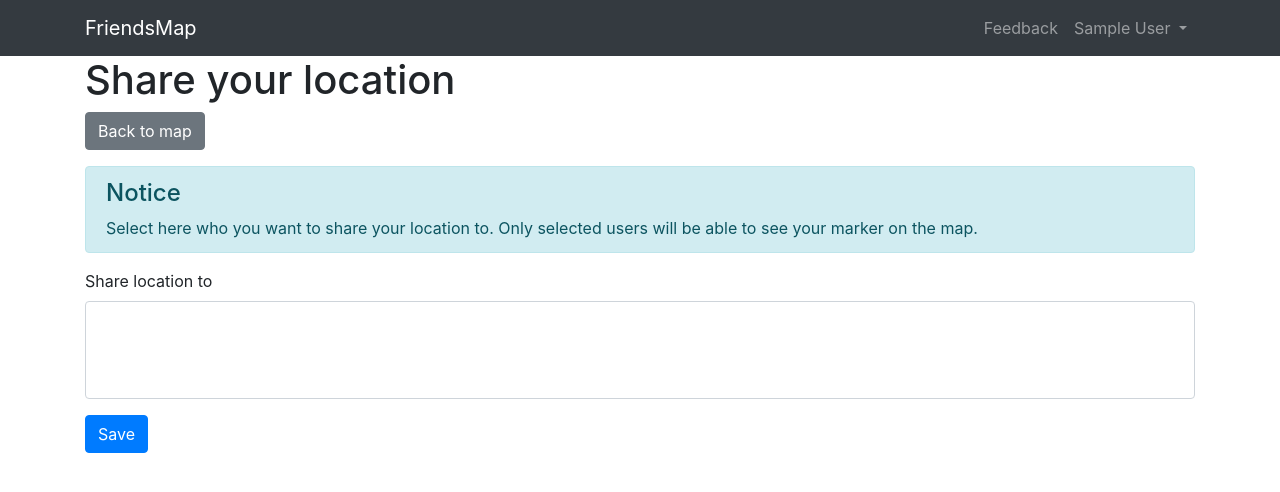
After one commit to Crocmagnon/friendsmap, a Django app: page /share-location in a window 1280 px wide. The commit adds this page. Shown: the top 492 px of the page. Run offline with Django 3.2, Linux system fonts and the light colour scheme; the visitor is signed in with stand-in values (Sample User, id 1); data comes from the database, SQL or seed files in the repository; data that the repository does not hold is empty; some libraries are stand-ins or nearby versions.

Commit message:
Create a custom view for location sharing management

```diff
--- a/map/forms.py
+++ b/map/forms.py
@@ -23,14 +23,10 @@ class LocationForm(forms.ModelForm):
         return self.request.user
 
 
-class ProfileForm(forms.ModelForm):
+class LocationSharingForm(forms.ModelForm):
     class Meta:
         model = Friend
         fields = [
-            'username',
-            'first_name',
-            'last_name',
-            'email',
             'shares_location_to',
         ]
 
@@ -38,3 +34,4 @@ class ProfileForm(forms.ModelForm):
         super().__init__(*args, **kwargs)
         self.request = request
         self.fields['shares_location_to'].queryset = Friend.objects.exclude(pk=request.user.pk)
+        self.fields['shares_location_to'].label = 'Share location to'
--- /dev/null
+++ b/map/templates/map/base_change.html
@@ -0,0 +1,14 @@
+{% extends 'map/base.html' %}
+{% load crispy_forms_filters %}
+
+{% block content %}
+    {% block notice %}
+    {% endblock %}
+    <form method="post">
+        {% csrf_token %}
+        {{ form|crispy }}
+        {% block form-buttons %}
+            <button type="submit" class="btn btn-primary">Save</button>
+        {% endblock %}
+    </form>
+{% endblock %}
--- /dev/null
+++ b/map/templates/map/share_location.html
@@ -0,0 +1,15 @@
+{% extends 'map/base_change.html' %}
+{% load crispy_forms_filters %}
+
+{% block title %}Share your location{% endblock %}
+{% block h1 %}Share your location{% endblock %}
+
+{% block notice %}
+    <div class="alert alert-info">
+        <h4 class="alert-heading">Notice</h4>
+        <div>
+            Select here who you want to share your location to.
+            Only selected users will be able to see your marker on the map.
+        </div>
+    </div>
+{% endblock %}
--- a/map/urls.py
+++ b/map/urls.py
@@ -7,6 +7,7 @@ urlpatterns = [
     path('change-location', views.EditLocationView.as_view(), name='change-location'),
     path('add-location', views.AddLocationView.as_view(), name='add-location'),
     path('delete-location', views.DeleteLocationView.as_view(), name='delete-location'),
+    path('share-location', views.LocationSharingView.as_view(), name='share-location'),
     path('accounts/profile', views.UpdateProfileView.as_view(), name='change-profile'),
     path('accounts/profile/delete', views.DeleteProfileView.as_view(), name='delete-profile'),
 ]
--- a/map/views.py
+++ b/map/views.py
@@ -4,7 +4,7 @@ from django.urls import reverse_lazy
 from django.views import generic
 
 from map import models
-from map.forms import LocationForm, ProfileForm
+from map.forms import LocationForm, LocationSharingForm
 from map.mixins import QuickActionsMixin
 
 
@@ -34,14 +34,20 @@ class MapView(LoginRequiredMixin, QuickActionsMixin, generic.DetailView):
                 'display': f'Add your location'
             }]
 
+        actions.append({
+            'url': reverse_lazy('share-location'),
+            'category': 'secondary',
+            'display': 'Share your location'
+        })
+
         return actions
 
 
-class EditLocationView(LoginRequiredMixin, generic.UpdateView):
+class EditLocationView(LoginRequiredMixin, QuickActionsMixin, generic.UpdateView):
     model = models.FriendLocation
     context_object_name = 'location'
     template_name = 'map/change_location.html'
-
+    success_url = reverse_lazy('map')
     fields = [
         'latitude',
         'longitude',
@@ -49,7 +55,12 @@ class EditLocationView(LoginRequiredMixin, generic.UpdateView):
         'end_date',
     ]
 
-    success_url = reverse_lazy('map')
+    def get_quick_actions(self):
+        return [{
+            'url': reverse_lazy('map'),
+            'category': 'secondary',
+            'display': 'Back to map'
+        }]
 
     def get_object(self, queryset=None):
         return self.request.user.location
@@ -59,11 +70,18 @@ class EditLocationView(LoginRequiredMixin, generic.UpdateView):
         return super().get_success_url()
 
 
-class AddLocationView(LoginRequiredMixin, generic.CreateView):
+class AddLocationView(LoginRequiredMixin, QuickActionsMixin, generic.CreateView):
     model = models.FriendLocation
     context_object_name = 'location'
     template_name = 'map/change_location.html'
     success_url = reverse_lazy('map')
+
+    def get_quick_actions(self):
+        return [{
+            'url': reverse_lazy('map'),
+            'category': 'secondary',
+            'display': 'Back to map'
+        }]
 
     def get_initial(self):
         initial = super().get_initial()
@@ -93,14 +111,24 @@ class DeleteLocationView(LoginRequiredMixin, generic.DeleteView):
         return super().get_success_url()
 
 
-class UpdateProfileView(LoginRequiredMixin, generic.UpdateView):
+class UpdateProfileView(LoginRequiredMixin, QuickActionsMixin, generic.UpdateView):
     model = models.Friend
     context_object_name = 'friend'
     template_name = 'map/change_profile.html'
     success_url = reverse_lazy('map')
+    fields = [
+        'username',
+        'first_name',
+        'last_name',
+        'email',
+    ]
 
-    def get_form(self, form_class=None):
-        return ProfileForm(self.request, **self.get_form_kwargs())
+    def get_quick_actions(self):
+        return [{
+            'url': reverse_lazy('map'),
+            'category': 'secondary',
+            'display': 'Back to map'
+        }]
 
     def get_object(self, queryset=None):
         return self.request.user
@@ -108,6 +136,26 @@ class UpdateProfileView(LoginRequiredMixin, generic.UpdateView):
     def get_success_url(self):
         messages.success(self.request, 'Your profile has been successfully updated')
         return super().get_success_url()
+
+
+class LocationSharingView(LoginRequiredMixin, QuickActionsMixin, generic.UpdateView):
+    model = models.Friend
+    context_object_name = 'friend'
+    template_name = 'map/share_location.html'
+    success_url = reverse_lazy('map')
+
+    def get_quick_actions(self):
+        return [{
+            'url': reverse_lazy('map'),
+            'category': 'secondary',
+            'display': 'Back to map'
+        }]
+
+    def get_object(self, queryset=None):
+        return self.request.user
+
+    def get_form(self, form_class=None):
+        return LocationSharingForm(self.request, **self.get_form_kwargs())
 
 
 class DeleteProfileView(LoginRequiredMixin, generic.DeleteView):
```
Also changed, not shown: map/templates/map/change_location.html (+2 -7 lines), map/templates/map/change_profile.html (+7 -9 lines).
